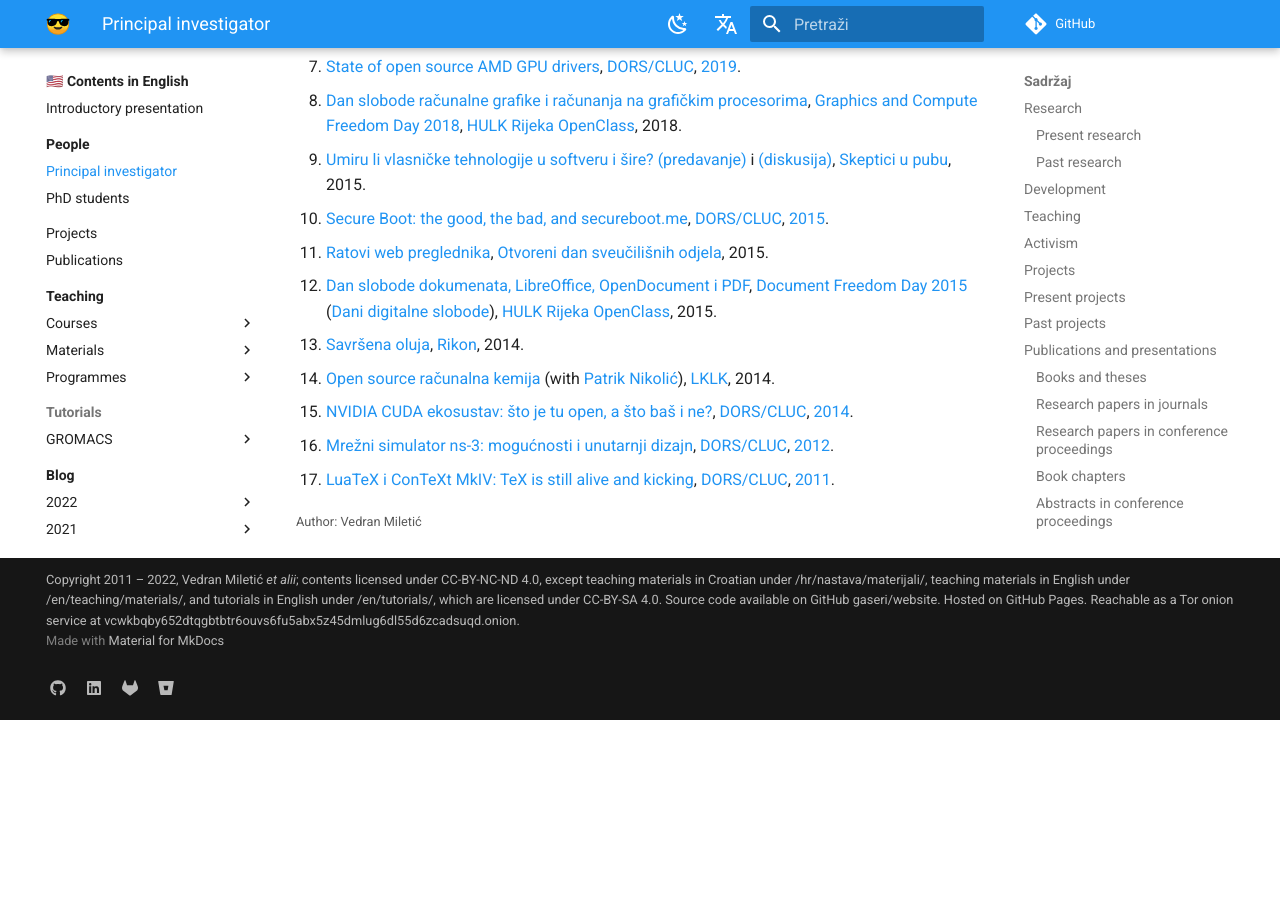
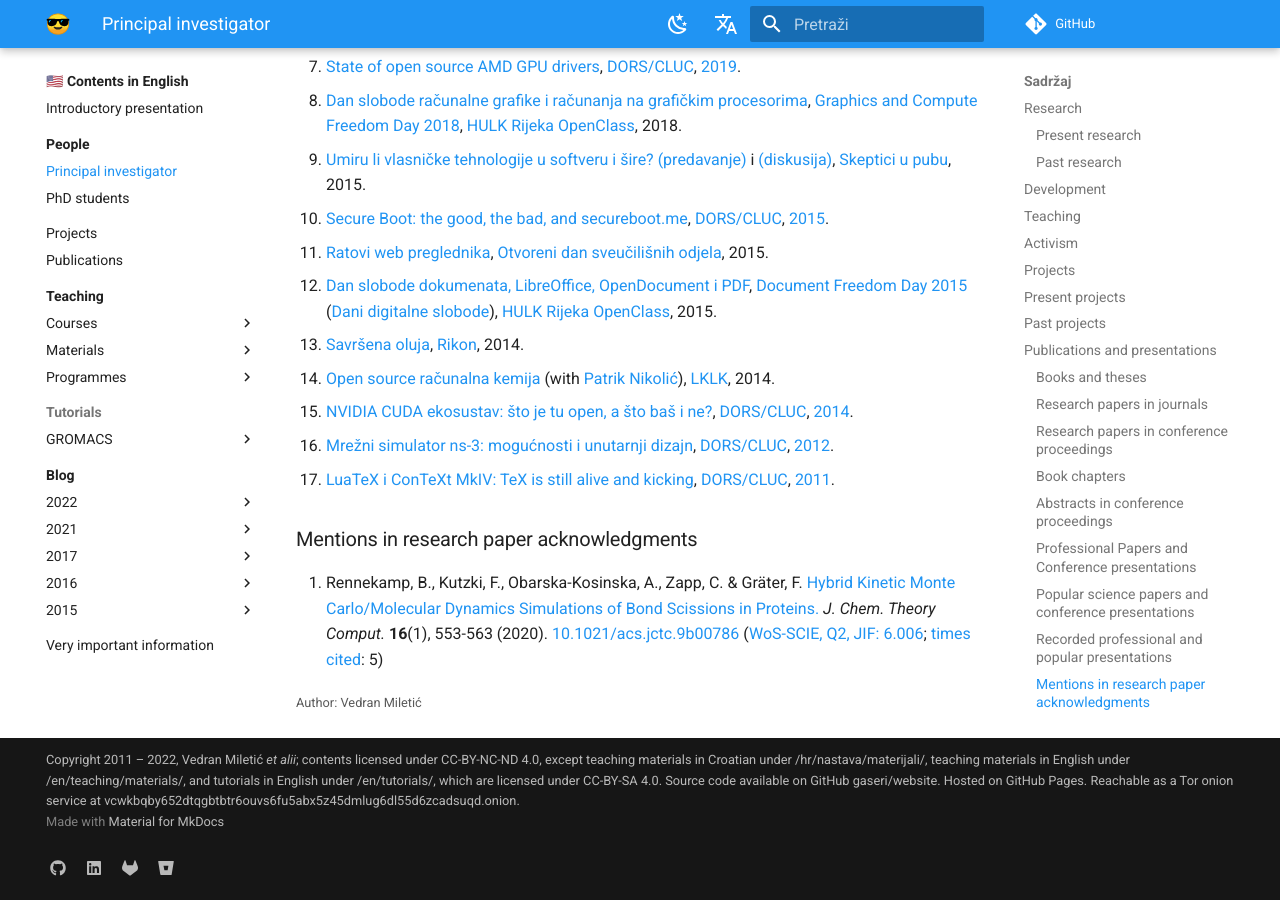
Before and after one commit to gaseri/website, an MkDocs documentation site: the page built from docs/en/people/principal-investigator.md, in a window 1280 px wide and 900 px high, scrolled down 8165 px. Built offline with MkDocs 1.6.1 and Material for MkDocs 9.7.7, drawn with Linux system fonts in a browser that asks for light colours; comment, search, counter and statistics services are not loaded; before the commit the page ends 8885 px from its top, so only the background shows below that.

Commit message:
Added mentions in research paper acknowledgments

```diff
--- a/docs/en/people/principal-investigator.md
+++ b/docs/en/people/principal-investigator.md
@@ -156,3 +156,7 @@
 1. [NVIDIA CUDA ekosustav: što je tu open, a što baš i ne?](https://youtu.be/UYnnbsU0BoQ?list=PLDMnMa3XBHD8iF7xnwVAybQa_BlEXbhbg), [DORS/CLUC](https://www.dorscluc.org/), [2014](https://2014.dorscluc.org/).
 1. [Mrežni simulator ns-3: mogućnosti i unutarnji dizajn](https://youtu.be/-ZgJheNepmo?list=PL7982D00F0ADDF7F1), [DORS/CLUC](https://www.dorscluc.org/), [2012](http://2012.dorscluc.org/).
 1. [LuaTeX i ConTeXt MkIV: TeX is still alive and kicking](https://youtu.be/OiuU1dzYEk4?list=PL2D48D538AEE006BA), [DORS/CLUC](https://www.dorscluc.org/), [2011](https://robertbasic.com/blog/dorscluc-2011-recap/).
+
+### Mentions in research paper acknowledgments
+
+1. Rennekamp, B., Kutzki, F., Obarska-Kosinska, A., Zapp, C. & Gräter, F. [Hybrid Kinetic Monte Carlo/Molecular Dynamics Simulations of Bond Scissions in Proteins.](https://pubs.acs.org/doi/10.1021/acs.jctc.9b00786) *J. Chem. Theory Comput.* **16**(1), 553-563 (2020). [10.1021/acs.jctc.9b00786](https://doi.org/10.1021/acs.jctc.9b00786) ([WoS-SCIE, Q2, JIF: 6.006](https://jcr.clarivate.com/jcr-jp/journal-profile?journal=J%20CHEM%20THEORY%20COMPUT&year=2020); [times](https://www.webofscience.com/wos/woscc/full-record/WOS:000508474800042) [cited](https://publons.com/publon/36864842/): 5)
```
